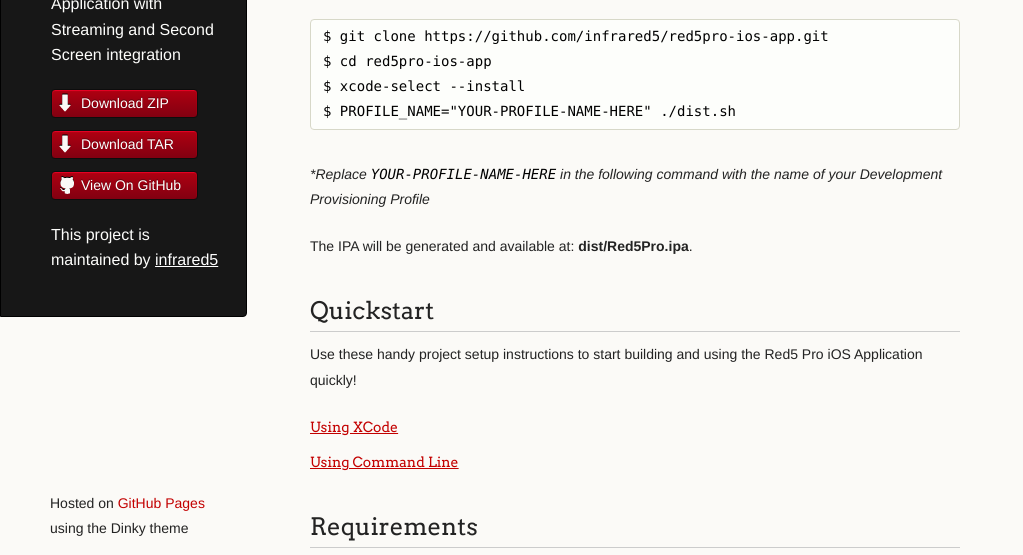
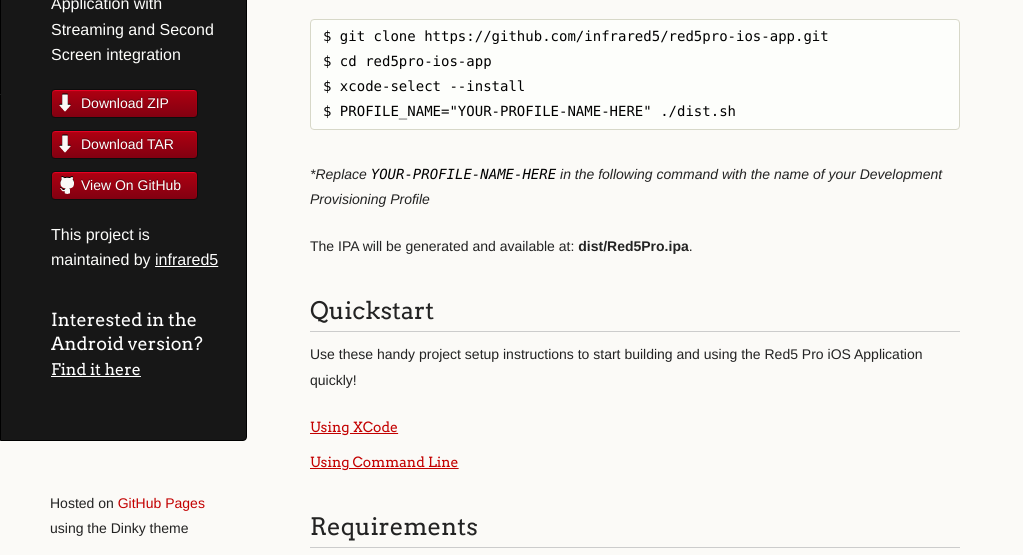
Before and after one commit to dinhminhquoi/red5pro-ios-app, a plain HTML site: page index.html in a window 1280 px wide. Shown: the part 227-782 px from the top of the page, without its empty margins (0-1023 px from the left). Drawn offline with Linux system fonts and the light colour scheme.

Commit message:
addition of link to android version.

```diff
--- a/index.html
+++ b/index.html
@@ -27,6 +27,8 @@
         </ul>
 
         <p class="header">This project is maintained by <a class="header name" href="https://github.com/infrared5">infrared5</a></p>
+
+        <h3 class="other-header">Interested in the Android version? <p class="header" style="padding-top:5px"><a href="http://infrared5.github.io/red5pro-android-app/" style="text-decoration: underline;">Find it here</a></p></h3>
 
 
       </header>
--- a/stylesheets/red5pro.css
+++ b/stylesheets/red5pro.css
@@ -30,3 +30,8 @@
 .device-notice {
 	font-size: 16px;
 }
+
+.other-header {
+  color: white;
+  border-bottom: 0px;
+}
```
